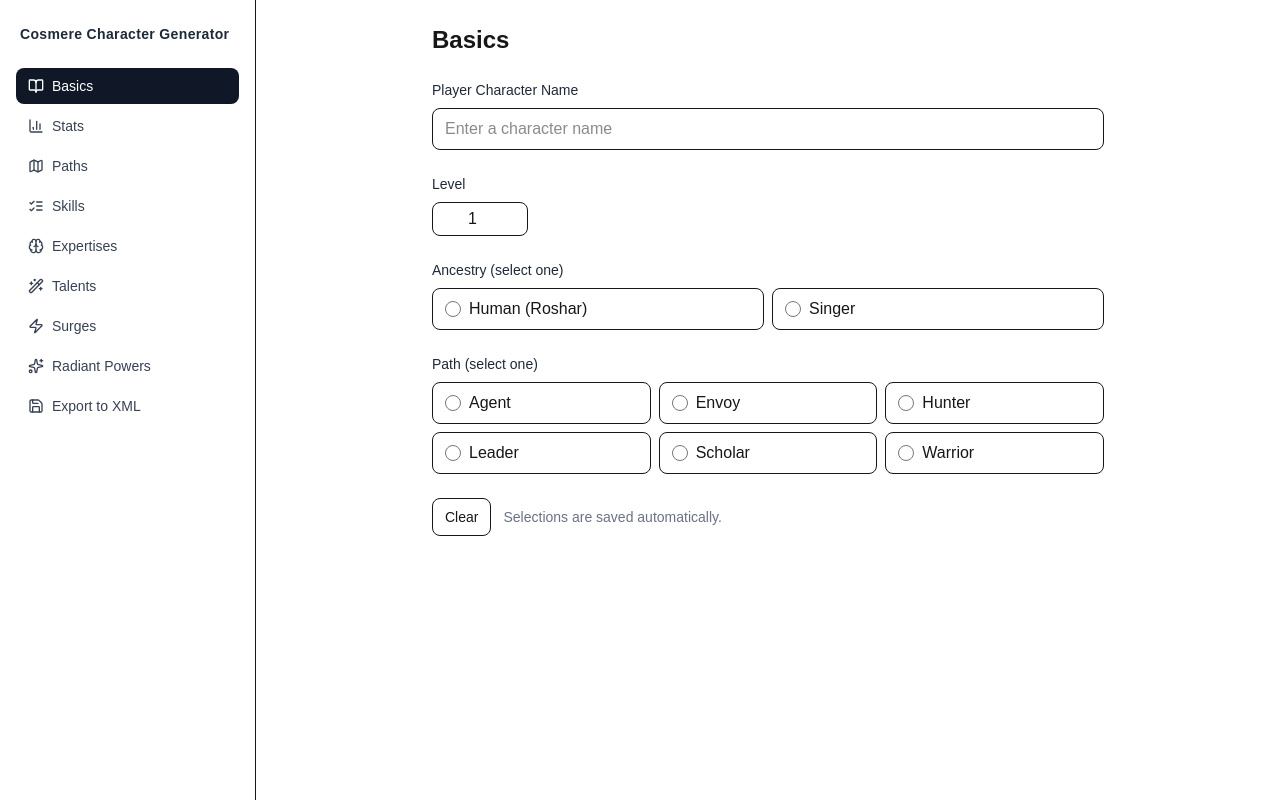
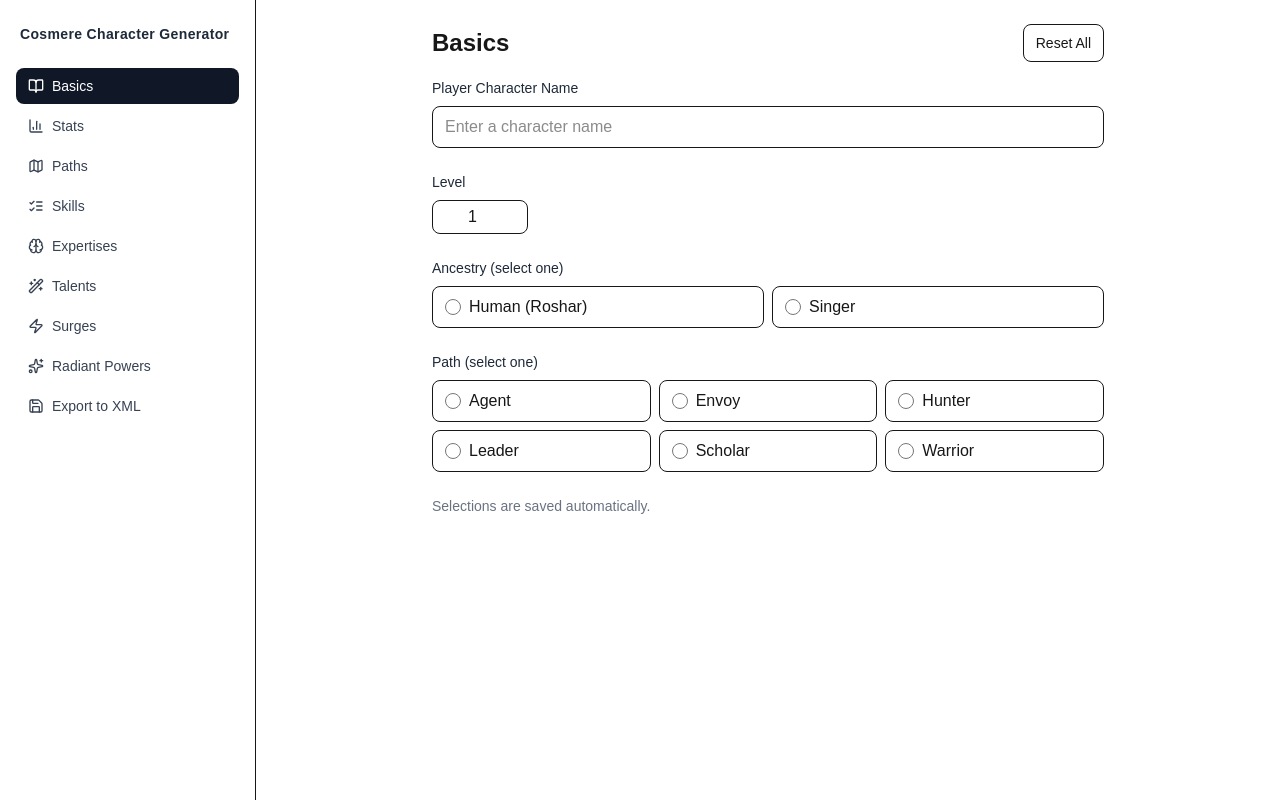
Before and after one commit to BoomerET/coschargen, a Next.js app: page /cosmere/basics in a window 1280 px wide. Built offline with nearby package versions, Linux system fonts and the light colour scheme.

Commit message:
Adding ability to reset everything

```diff
--- a/src/app/basics/page.tsx
+++ b/src/app/basics/page.tsx
@@ -29,12 +29,50 @@
     setPath,
     level,
     setLevel,
-    reset,
+    reset, // store action
   } = useCharacterStore();
+
+  // Robust reset: confirm, reset store, clear persisted cache (if present), rehydrate.
+  async function onResetAll() {
+    if (
+      !window.confirm(
+        "Reset ALL character data? This clears Basics, Stats, Expertises, Skills, and Talents."
+      )
+    ) {
+      return;
+    }
+
+    // 1) reset the in-memory store to its initial values
+    reset();
+
+    // 2) if using persist(), clear storage and rehydrate so nothing repopulates
+    const storeRef = useCharacterStore as unknown as {
+      persist?: {
+        clearStorage?: () => void | Promise<void>;
+        rehydrate?: () => void | Promise<void>;
+      };
+    };
+    try {
+      await storeRef.persist?.clearStorage?.();
+      await storeRef.persist?.rehydrate?.();
+    } catch {
+      // ignore if persist isn't attached or host blocks storage
+    }
+  }
 
   return (
     <div className="mx-auto max-w-2xl">
-      <h1 className="mb-6 text-2xl font-bold">Basics</h1>
+      <div className="mb-4 flex items-center justify-between">
+        <h1 className="text-2xl font-bold">Basics</h1>
+        <button
+          type="button"
+          onClick={onResetAll}
+          className="inline-flex items-center gap-2 rounded-lg border px-3 py-2 text-sm hover:bg-gray-50"
+          title="Reset all character data"
+        >
+          Reset All
+        </button>
+      </div>
 
       {/* Name */}
       <div className="mb-6">
@@ -53,6 +91,8 @@
           className="w-full rounded-lg border px-3 py-2 outline-none ring-0 focus:border-gray-400"
         />
       </div>
+
+      {/* Level */}
       <div className="mb-6">
         <label
           htmlFor="level"
@@ -70,7 +110,7 @@
           value={level}
           onChange={(e) => {
             const n = Number(e.target.value);
-            setLevel(isNaN(n) ? 1 : n); // setter clamps 1–21
+            setLevel(Number.isNaN(n) ? 1 : n); // setter clamps 1–21
           }}
           onBlur={(e) => {
             if (e.currentTarget.value === "") setLevel(1);
@@ -133,13 +173,6 @@
       </fieldset>
 
       <div className="flex items-center gap-3">
-        <button
-          type="button"
-          onClick={reset}
-          className="rounded-lg border px-3 py-2 text-sm hover:bg-gray-50"
-        >
-          Clear
-        </button>
         <span className="text-sm text-gray-500">
           Selections are saved automatically.
         </span>
```
